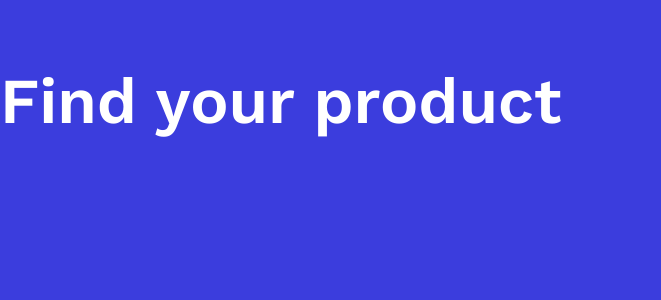
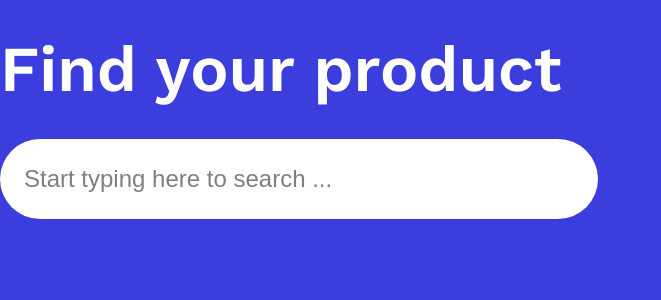
Before and after one commit to ick-seshoka/fuzzy-search, a React (Vite) app: page / in a window 1280 px wide. Shown: the top 300 px of the page, without its empty margins (0-661 px from the left). Built offline with nearby package versions, Linux system fonts and the light colour scheme.

Commit message:
wip(search-ui): add search form with controlled input

```diff
--- a/src/components/Title/styles.ts
+++ b/src/components/Title/styles.ts
@@ -5,4 +5,5 @@ export const TitleText = styled.h3`
   font-size: 4em;
   line-height: 75px;
   color: #ffffff;
+  margin: 0.5em 0;
 `;
--- /dev/null
+++ b/src/pages/search/Form.tsx
@@ -0,0 +1,23 @@
+import React from "react";
+import { IFormProps } from "../../types/component-props";
+
+import { SearchForm, SearchInput } from "./styles";
+
+const Form = ({ search, setSearch }: IFormProps) => {
+  const changeSearch = (e: React.ChangeEvent<HTMLInputElement>) => {
+    const { value } = e.target;
+    setSearch(value);
+  };
+  return (
+    <SearchForm>
+      <SearchInput
+        type="text"
+        value={search}
+        onChange={changeSearch}
+        placeholder="Start typing here to search ..."
+      />
+    </SearchForm>
+  );
+};
+
+export default Form;
--- a/src/pages/search/Search.tsx
+++ b/src/pages/search/Search.tsx
@@ -1,13 +1,17 @@
-import React from "react";
+import React, { useState } from "react";
 
 import Title from "../../components/Title";
+import Form from "./Form";
 
 import { Container } from "./styles";
 
 const Search = () => {
+  const [search, setSearch] = useState("");
+
   return (
     <Container>
       <Title>Find your product</Title>
+      <Form search={search} setSearch={setSearch} />
     </Container>
   );
 };
--- a/src/pages/search/styles.ts
+++ b/src/pages/search/styles.ts
@@ -7,3 +7,28 @@ export const Container = styled.div`
   min-height: 100vh;
   background-color: #3b3ddd;
 `;
+
+export const SearchForm = styled.form`
+  display: flex;
+  flex-direction: column;
+`;
+
+export const SearchInput = styled.input`
+  background: transparent;
+  width: 550px;
+  height: 80px;
+  background: #ffffff;
+  border-radius: 40px;
+  font-style: normal;
+  font-weight: 400;
+  font-size: 24px;
+  line-height: 28px;
+  color: #000000;
+  outline: none;
+  border: none;
+  padding: 0 1em;
+
+  ::placeholder {
+    color: rgba(0, 0, 0, 0.5);
+  }
+`;
--- /dev/null
+++ b/src/types/component-props.ts
@@ -0,0 +1,6 @@
+import { SetStateAction } from "react";
+
+export interface IFormProps {
+  search: string;
+  setSearch: React.Dispatch<SetStateAction<string>>;
+}
```
